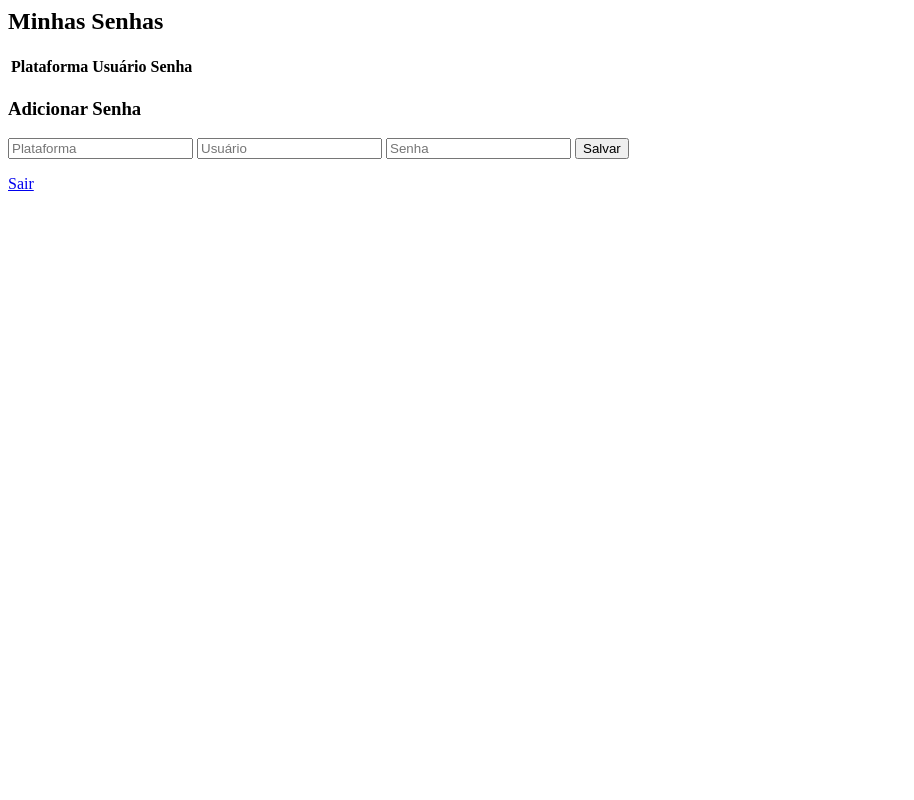
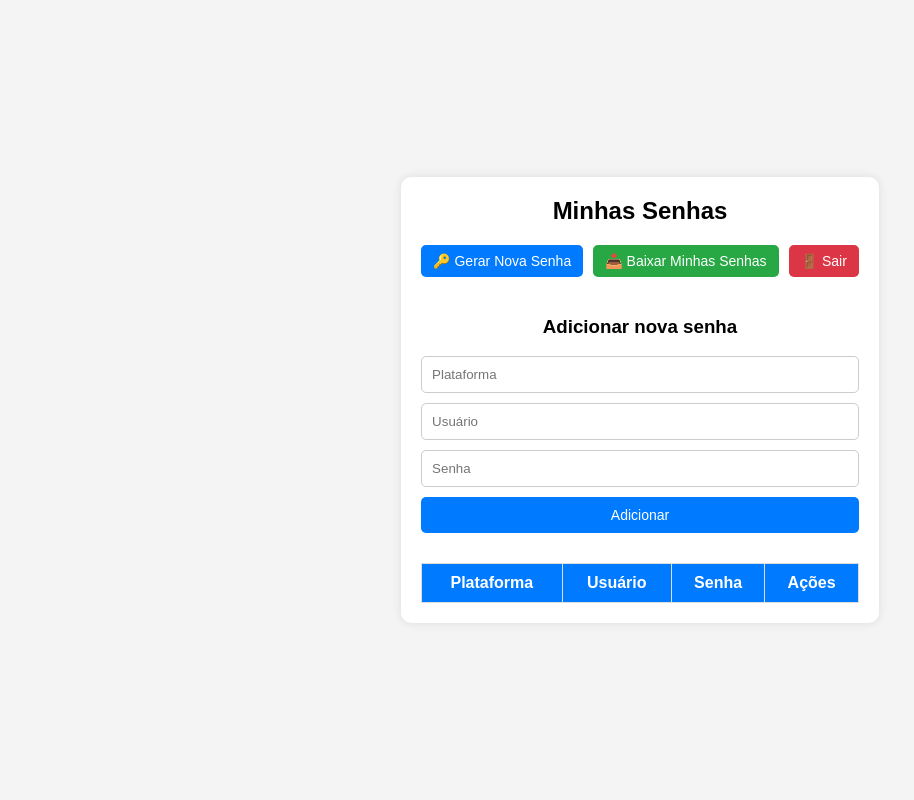
Before and after one commit to doppller/https---github.com-doppller-gestor_senha, a Flask app: page /dashboard in a window 1280 px wide. Shown: the whole page, without its empty margins (0-914 px from the left). Run offline with Flask 3, Linux system fonts and the light colour scheme; the visitor is signed in with stand-in values (Sample User, id 1); lists and menus that the app fills with data are empty.

Commit message:
Update dashboard.html

```diff
--- a/templates/dashboard.html
+++ b/templates/dashboard.html
@@ -1,25 +1,181 @@
+<!DOCTYPE html>
+<html lang="pt">
+<head>
+    <meta charset="UTF-8">
+    <meta name="viewport" content="width=device-width, initial-scale=1.0">
+    <title>Meu Cofre de Senhas</title>
+    <style>
+        body {
+            font-family: Arial, sans-serif;
+            background-color: #f4f4f4;
+            display: flex;
+            justify-content: center;
+            align-items: center;
+            height: 100vh;
+            margin: 0;
+        }
+        .container {
+            background: white;
+            padding: 20px;
+            border-radius: 10px;
+            box-shadow: 0px 0px 10px rgba(0, 0, 0, 0.1);
+            max-width: 800px;
+            display: grid;
+            grid-template-areas:
+                "titulo"
+                "botoes"
+                "formulario"
+                "tabela";
+            gap: 20px;
+            text-align: center;
+        }
+        h2 {
+            grid-area: titulo;
+            margin: 0;
+        }
+        .botoes {
+            grid-area: botoes;
+            display: flex;
+            justify-content: center;
+            gap: 10px;
+        }
+        .add-password {
+            grid-area: formulario;
+        }
+        .add-password form {
+            display: grid;
+            gap: 10px;
+        }
+        .add-password form input, .add-password form button {
+            padding: 10px;
+            border-radius: 5px;
+            border: 1px solid #ccc;
+        }
+        .add-password form button {
+            background-color: #007bff;
+            color: white;
+            border: none;
+            cursor: pointer;
+        }
+        .add-password form button:hover {
+            opacity: 0.8;
+        }
+        table {
+            grid-area: tabela;
+            width: 100%;
+            border-collapse: collapse;
+            margin-top: 10px;
+        }
+        th, td {
+            padding: 10px;
+            border: 1px solid #ddd;
+            text-align: center;
+        }
+        th {
+            background-color: #007bff;
+            color: white;
+        }
+        tr:nth-child(even) {
+            background-color: #f9f9f9;
+        }
+        button {
+            background-color: #007bff;
+            color: white;
+            border: none;
+            padding: 8px 12px;
+            border-radius: 5px;
+            cursor: pointer;
+            font-size: 14px;
+        }
+        button:hover {
+            opacity: 0.8;
+        }
+        .danger {
+            background-color: #dc3545;
+        }
+        .download {
+            background-color: #28a745;
+        }
+        .eye-btn {
+            background: none;
+            border: none;
+            cursor: pointer;
+            font-size: 16px;
+        }
+        .eye-btn:hover {
+            color: #007bff;
+        }
+    </style>
+</head>
+<body>
+<div class="container">
     <h2>Minhas Senhas</h2>
+
+    <!-- Botões -->
+    <div class="botoes">
+        <a href="{{ url_for('gerar_senha') }}">
+            <button class="generate">🔑 Gerar Nova Senha</button>
+        </a>
+        <a href="{{ url_for('download_senhas') }}">
+            <button class="download">📥 Baixar Minhas Senhas</button>
+        </a>
+        <a href="{{ url_for('logout') }}">
+            <button class="danger">🚪 Sair</button>
+        </a>
+    </div>
+
+    <!-- Formulário para adicionar nova senha -->
+    <div class="add-password">
+        <h3>Adicionar nova senha</h3>
+        <form action="{{ url_for('dashboard') }}" method="POST">
+            <input type="text" name="plataforma" placeholder="Plataforma" required>
+            <input type="text" name="user" placeholder="Usuário" required>
+            <input type="password" name="senha" placeholder="Senha" required>
+            <button type="submit">Adicionar</button>
+        </form>
+    </div>
+
+    <!-- Tabela de Senhas -->
     <table>
         <tr>
             <th>Plataforma</th>
             <th>Usuário</th>
             <th>Senha</th>
+            <th>Ações</th>
         </tr>
         {% for plataforma, dados in senhas.items() %}
         <tr>
             <td>{{ plataforma }}</td>
             <td>{{ dados[0] }}</td>
-        <td>{{ dados[1] }}</td>
+            <td>
+                <span class="senha-mascarada">******</span>
+                <button class="eye-btn" onclick="mostrarSenha(this, '{{ dados[1] }}')">👁️</button>
+            </td>
+            <td>
+                <button class="download" onclick="copiarSenha('{{ dados[1] }}')">📋 Copiar</button>
+            </td>
         </tr>
         {% endfor %}
     </table>
+</div>
 
-<h3>Adicionar Senha</h3>
-<form action="{{ url_for('dashboard') }}" method="POST">
-    <input type="text" name="plataforma" placeholder="Plataforma" required>
-    <input type="text" name="user" placeholder="Usuário" required>
-    <input type="password" name="senha" placeholder="Senha" required>
-    <button type="submit">Salvar</button>
-</form>
+<script>
+function mostrarSenha(botao, senha) {
+    let spanSenha = botao.previousElementSibling;
+    if (spanSenha.innerText === "******") {
+        spanSenha.innerText = senha;
+        botao.innerText = "🔒";
+    } else {
+        spanSenha.innerText = "******";
+        botao.innerText = "👁️";
+    }
+}
 
-<a href="{{ url_for('logout') }}">Sair</a>
+function copiarSenha(senha) {
+    navigator.clipboard.writeText(senha);
+    alert("Senha copiada para a área de transferência!");
+}
+</script>
+
+</body>
+</html>
```
Lines whose indentation alone changed are shown as unchanged.
